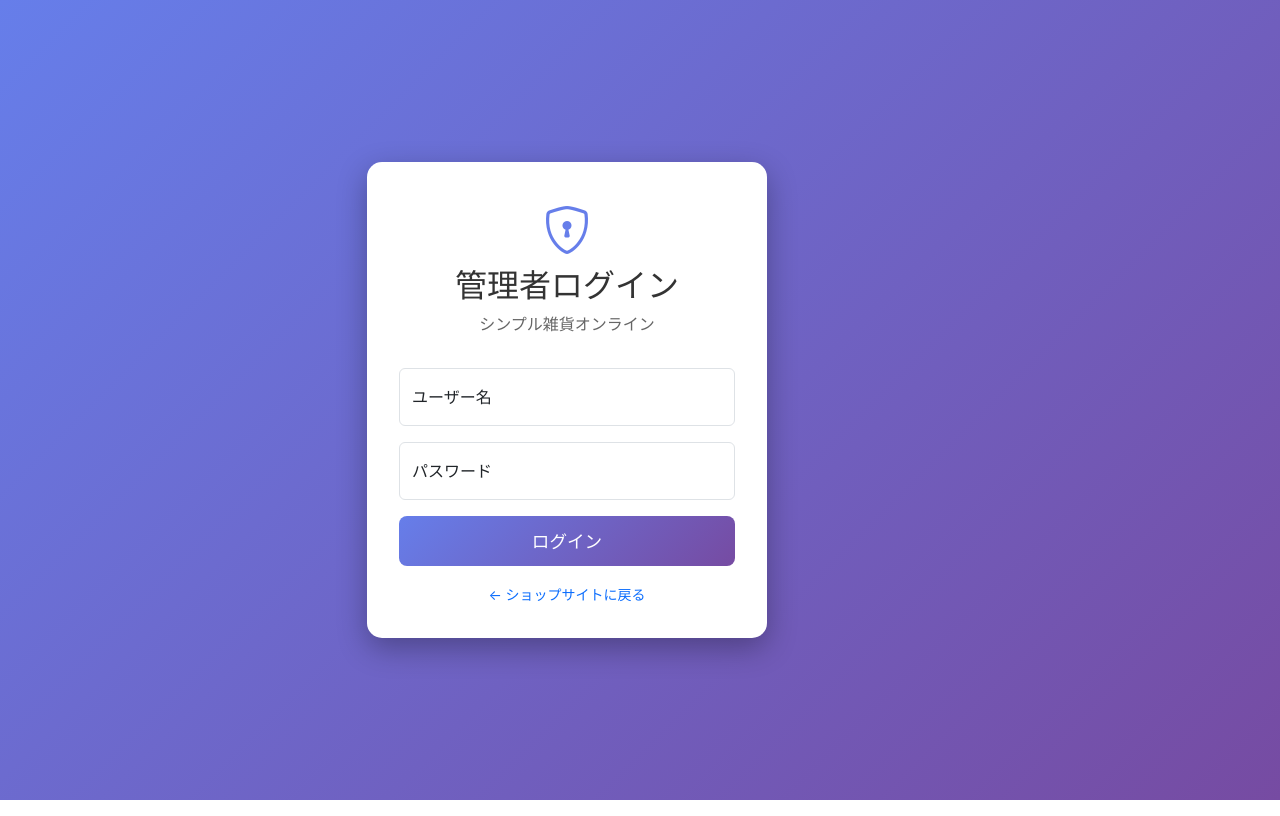
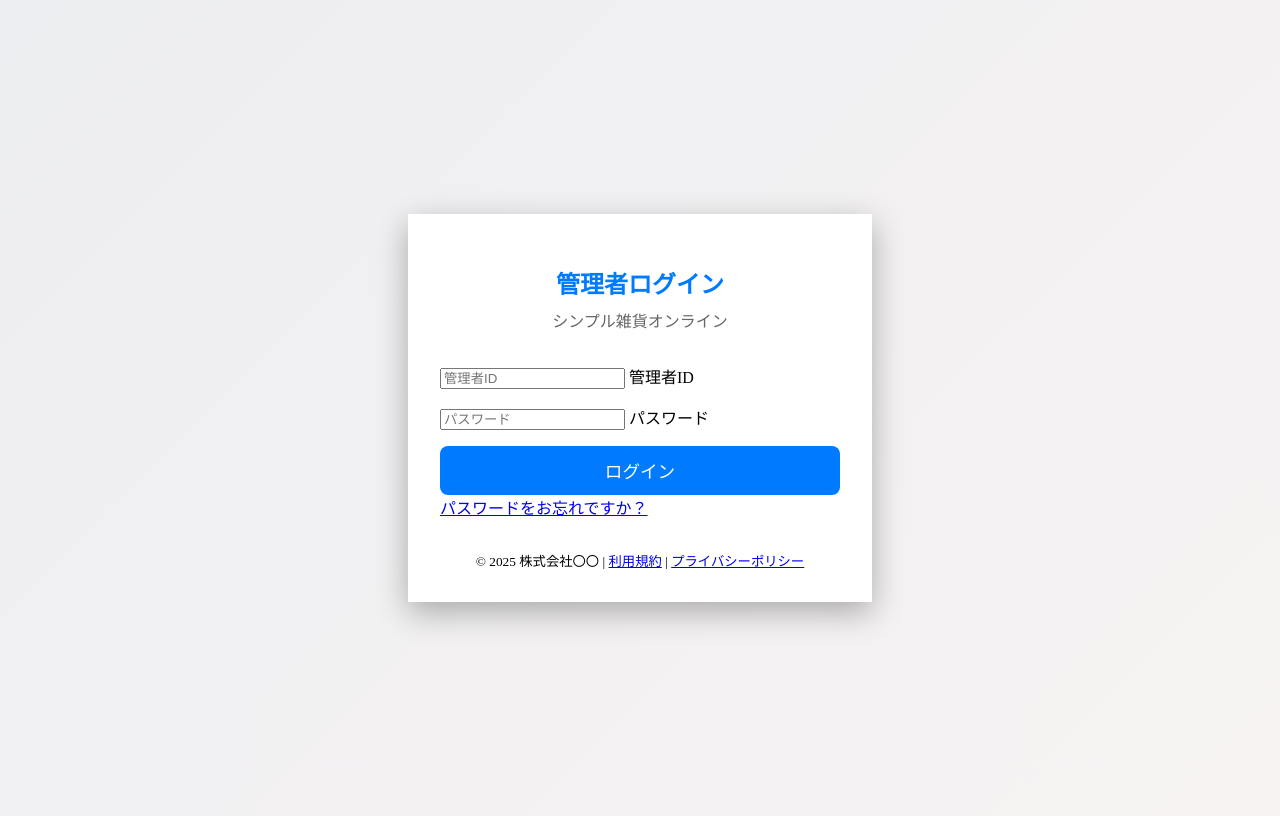
Before and after one commit to Rikumt12/simplezakka, a Spring Boot app: page /admin/login in a window 1280 px wide. Run offline with Spring Boot 4, Linux system fonts and the light colour scheme; some of the project's set-up classes (security, data sources, template engines, error pages and the like) are left out, and stand-ins take their place.

Commit message:
管理者ログイン画面修正

```diff
--- a/src/main/resources/templates/admin/login.html
+++ b/src/main/resources/templates/admin/login.html
@@ -4,18 +4,16 @@
     <meta charset="UTF-8">
     <meta name="viewport" content="width=device-width, initial-scale=1.0">
     <title>管理者ログイン - シンプル雑貨オンライン</title>
-    <link href="https://cdn.jsdelivr.net/npm/bootstrap@5.3.0-alpha1/dist/css/bootstrap.min.css" rel="stylesheet">
-    <link href="https://cdn.jsdelivr.net/npm/bootstrap-icons@1.10.3/font/bootstrap-icons.css" rel="stylesheet">
     <style>
         body {
-            background: linear-gradient(135deg, #667eea 0%, #764ba2 100%);
+            background: linear-gradient(135deg, #edeef1 0%, #f7f3f3 100%);
             min-height: 100vh;
             display: flex;
             align-items: center;
+            justify-content: center;
         }
         .login-container {
             background: white;
-            border-radius: 15px;
                        box-shadow: 0 10px 30px rgba(0,0,0,0.3);
             padding: 2rem;
             max-width: 400px;
@@ -26,7 +24,7 @@
             margin-bottom: 2rem;
         }
         .login-header h2 {
-            color: #333;
+            color: #007bff;
             margin-bottom: 0.5rem;
         }
         .login-header p {
@@ -41,11 +39,13 @@
             padding: 0.75rem;
             font-size: 1.1rem;
             border-radius: 8px;
-            background: linear-gradient(135deg, #667eea 0%, #764ba2 100%);
+            background: #007bff;
             border: none;
             transition: all 0.3s ease;
+            color: white;
         }
         .btn-login:hover {
+            background: #0056b3;
             transform: translateY(-2px);
             box-shadow: 0 5px 15px rgba(0,0,0,0.2);
         }
@@ -61,12 +61,13 @@
             color: #667eea;
             margin-bottom: 1rem;
         }
+        footer {
+            text-align: center;
+            margin-top: 2rem;
+        }
     </style>
 </head>
 <body>
-    <div class="container">
-        <div class="row justify-content-center">
-            <div class="col-md-6">
     <div class="login-container">
         <div class="login-header">
             <i class="bi bi-shield-lock admin-icon"></i>
@@ -78,8 +79,8 @@
 
         <form id="login-form">
             <div class="form-floating">
-                            <input type="text" class="form-control" id="username" name="username" placeholder="ユーザー名" required>
-                            <label for="username">ユーザー名</label>
+                <input type="text" class="form-control" id="username" name="username" placeholder="管理者ID" required>
+                <label for="username">管理者ID</label>
             </div>
 
             <div class="form-floating">
@@ -87,7 +88,7 @@
                 <label for="password">パスワード</label>
             </div>
 
-                        <button type="submit" class="btn btn-primary btn-login">
+            <button type="submit" class="btn btn-login">
                 <span class="login-text">ログイン</span>
                 <span class="loading">
                     <i class="bi bi-hourglass-split"></i> ログイン中...
@@ -95,25 +96,25 @@
             </button>
         </form>
 
-                    <div class="text-center mt-3">
-                        <small class="text-muted">
-                            <a href="/" class="text-decoration-none">← ショップサイトに戻る</a>
-                        </small>
-                    </div>
-                </div>
-            </div>
-        </div>
+        <div class="text-center mt-2">
+            <a href="/admin/forgot-password" class="text-danger text-decoration-none">パスワードをお忘れですか？</a>
         </div>
 
-    <script src="https://cdn.jsdelivr.net/npm/bootstrap@5.3.0-alpha1/dist/js/bootstrap.bundle.min.js"></script>
-    <script>
-        document.addEventListener('DOMContentLoaded', function() {
+        <footer class="text-center mt-4">
+            <small class="text-muted">
+                © 2025 株式会社〇〇 |
+                <a href="/terms" class="text-decoration-none">利用規約</a> |
+                <a href="/privacy" class="text-decoration-none">プライバシーポリシー</a>
+            </small>
+        </footer>
+    </div>
+
+    <script src="https://cdn.jsdelivr.net/npm/bootstrap@5.3.0-alpha1/dist/js/bootstrap.bundle.min.js"></scriptocument.addEventListener('DOMContentLoaded', function() {
             const form = document.getElementById('login-form');
             const alertContainer = document.getElementById('alert-container');
             const loginText = document.querySelector('.login-text');
             const loadingText = document.querySelector('.loading');
 
-            // ログイン状態チェック
             checkLoginStatus();
 
             form.addEventListener('submit', function(e) {
@@ -123,15 +124,13 @@
                 const password = document.getElementById('password').value;
 
                 if (!username || !password) {
-                    showAlert('ユーザー名とパスワードを入力してください', 'danger');
+                    showAlert('管理者IDとパスワードを入力してください', 'danger');
                     return;
                 }
 
-                // ローディング表示
                 loginText.style.display = 'none';
                 loadingText.style.display = 'inline';
 
-                // ログイン処理
                 fetch('/admin/api/login', {
                     method: 'POST',
                     headers: {
@@ -144,12 +143,7 @@
                 })
                 .then(response => response.json())
                 .then(data => {
-                    if (data.success) {
-                        showAlert('ログインしました。ダッシュボードに移動します...', 'success');
-                        setTimeout(() => {
-                            window.location.href = '/admin/dashboard';
-                        }, 1500);
-                    } else {
+                    if (                    } else {
                         showAlert(data.error || 'ログインに失敗しました', 'danger');
                         resetButton();
                     }
```
Lines whose indentation alone changed are shown as unchanged.
